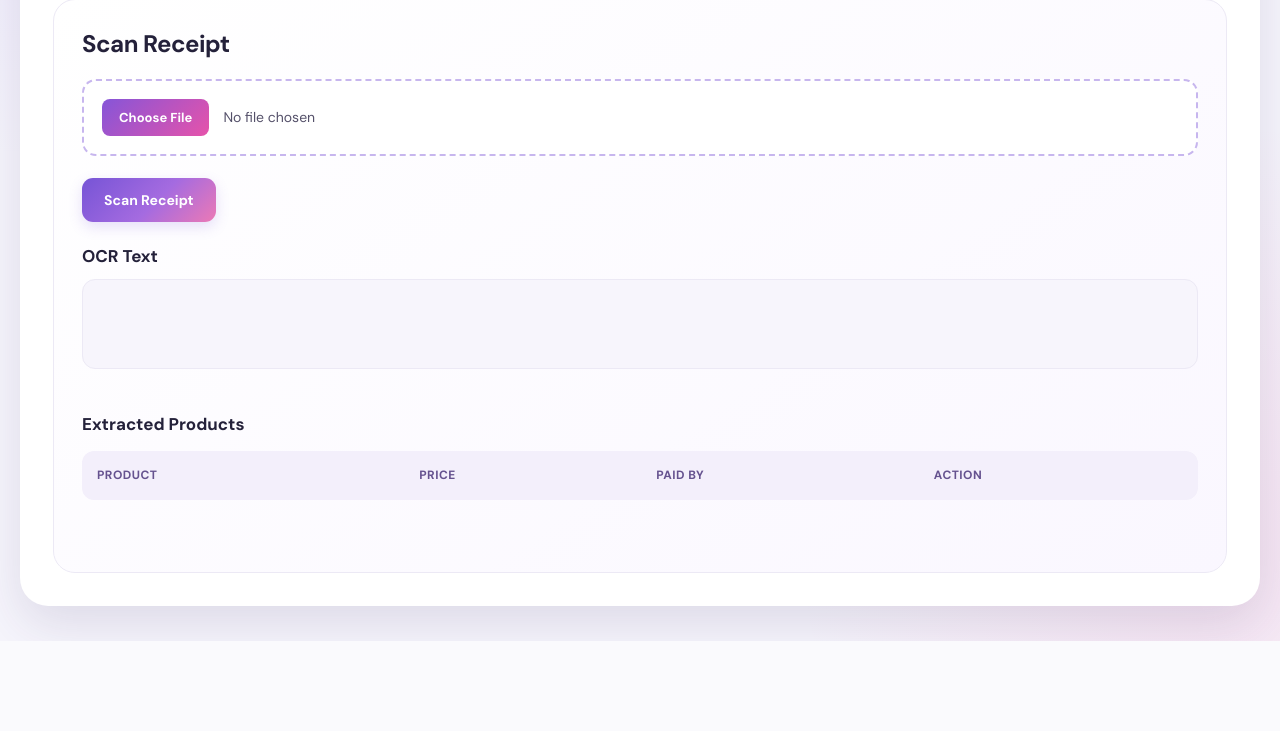
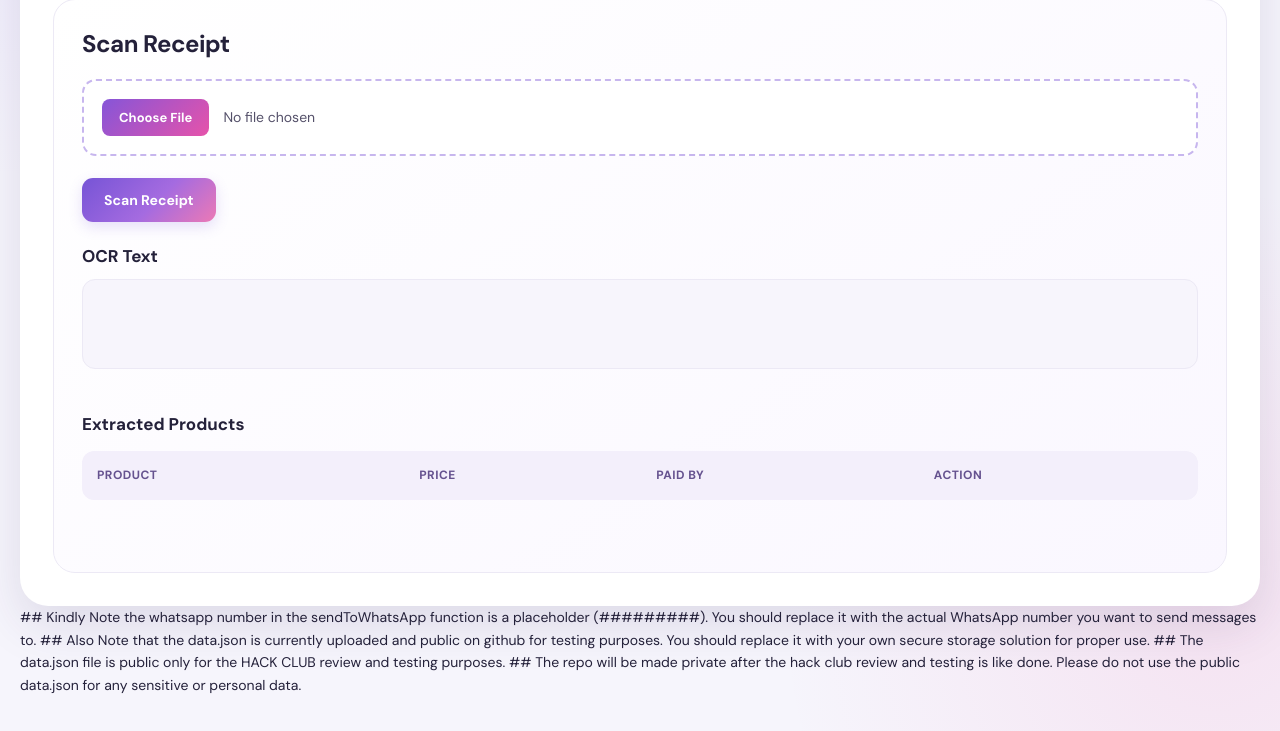
Before and after one commit to star-adikrish/HackathonStoneHill, a Flask app: page / in a window 1280 px wide. Shown: the part 350-1081 px from the top of the page. Before the commit the page ends 991 px from the top, so only its background shows below. Run offline with Flask 3, Linux system fonts and the light colour scheme; the visitor is signed in with stand-in values (Sample User, id 1); lists and menus that the app fills with data are empty; some libraries are stand-ins or nearby versions.

Commit message:
Readme upd

```diff
--- a/templates/index.html
+++ b/templates/index.html
@@ -1676,3 +1676,9 @@
     </div>
 </body>
 </html>
+
+
+## Kindly Note the whatsapp number in the sendToWhatsApp function is a placeholder (#########). You should replace it with the actual WhatsApp number you want to send messages to.
+## Also Note that the data.json is currently uploaded and public on github for testing purposes. You should replace it with your own secure storage solution for proper use.
+## The data.json file is public only for the HACK CLUB review and testing purposes.
+## The repo will be made private after the hack club review and testing is like done. Please do not use the public data.json for any sensitive or personal data.
```
Also changed, not shown: README.md.
